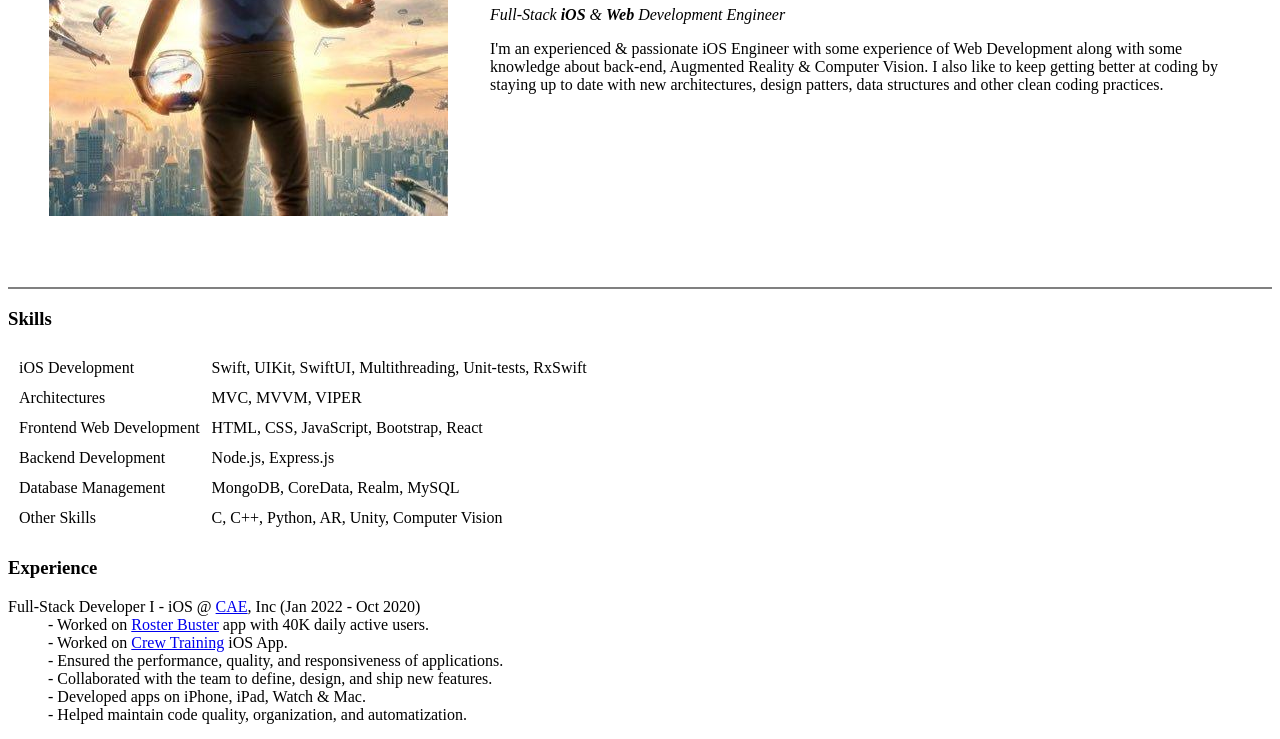
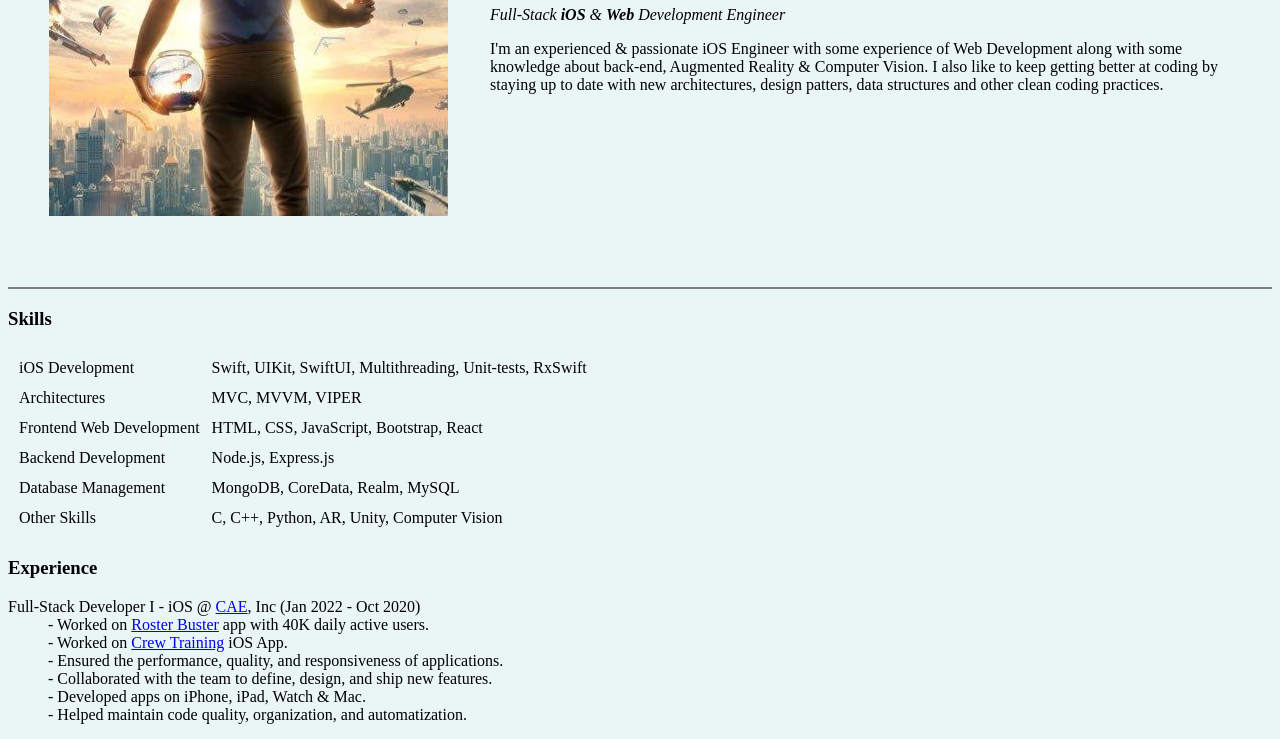
Before and after one commit to ArtistSamyak/CV, a plain HTML site: page index.html in a window 1280 px wide. Shown: the part 232-971 px from the top of the page. Drawn offline with Linux system fonts and the light colour scheme.

Commit message:
background colour added

```diff
--- a/index.html
+++ b/index.html
@@ -14,7 +14,7 @@
   <title>🙏Namaste</title>
 </head>
 
-<body>
+<body style="background-color: #EAF6F6;">
   <center>
     <table cellspacing="40">
       <tr>
@@ -24,7 +24,8 @@
         <td>
           <h1>Samyak Pawar</h1>
           <p><em>Full-Stack <strong>iOS</strong> & <strong>Web</strong> Development Engineer</em></p>
-          <p>I'm an experienced & passionate iOS Engineer with some experience of Web Development along with some knowledge about back-end, Augmented Reality & Computer Vision. I also like to keep getting better at coding by staying up to date with new
+          <p>I'm an experienced & passionate iOS Engineer with some experience of Web Development along with some knowledge about back-end, Augmented Reality & Computer Vision. I also like to keep getting better at coding by staying up to date with
+            new
             architectures, design patters, data structures and other clean coding practices.</p>
         </td>
       </tr>
```
Lines whose indentation alone changed are shown as unchanged.
